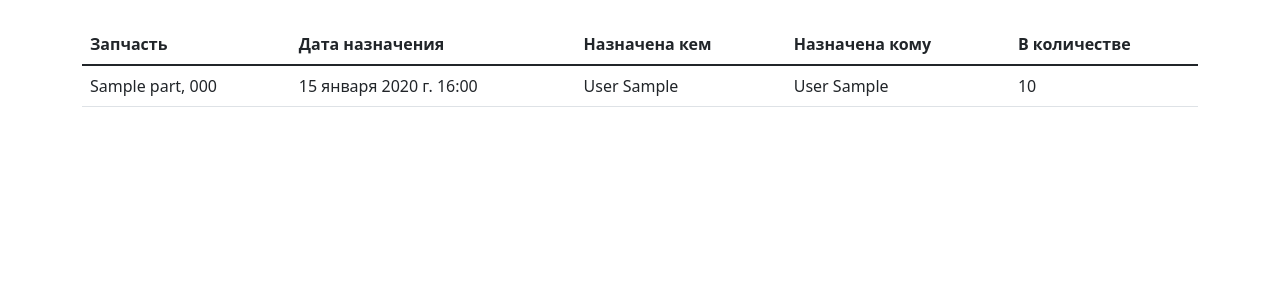
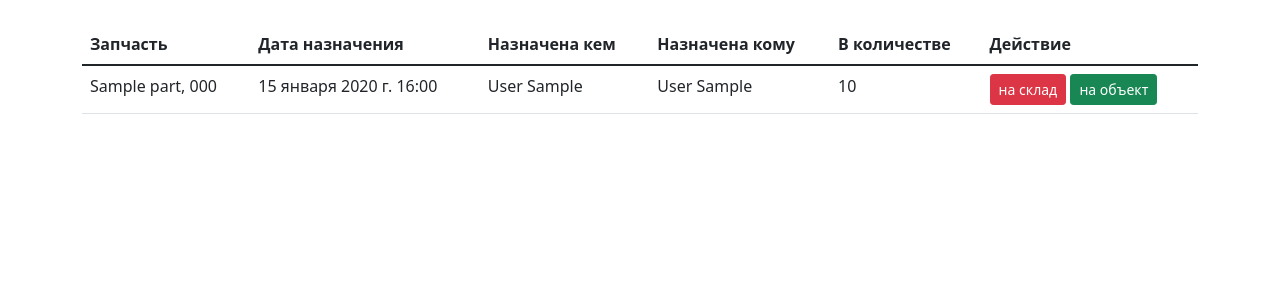
Before and after one commit to python9students/ESDP-Project-Service-Desk, a Django app: page /spare-part/active-list/ in a window 1280 px wide. Shown: the part 80-380 px from the top of the page. Run offline with Django 4.2, Linux system fonts and the light colour scheme; a user stored in the database is signed in; tables that the repository leaves empty hold one stand-in row (values such as "Sample post"); parts of the project's set-up code (start-up, migrations or seed data) failed here and were passed over; some libraries are stand-ins or nearby versions.

Commit message:
создал ссылки для снятия запчастей

```diff
--- a/source/ticket/templates/spare_part/list.html
+++ b/source/ticket/templates/spare_part/list.html
@@ -17,6 +17,7 @@
             <th scope="col">Назначена кем</th>
             <th scope="col">Назначена кому</th>
             <th scope="col">В количестве</th>
+            <th scope="col">Действие</th>
         </tr>
         </thead>
         <tbody>
@@ -27,6 +28,10 @@
                 <td>{{ active_part.assigned_by.last_name }} {{ active_part.assigned_by.first_name }}</td>
                 <td>{{ active_part.engineer.last_name }} {{ active_part.engineer.first_name }}</td>
                 <td>{{ active_part.quantity }}</td>
+                <td>
+                    <a href="#" class="btn btn-danger btn-sm">на склад</a>
+                    <a href="#" class="btn btn-success btn-sm">на объект</a>
+                </td>
             </tr>
         {% endfor %}
         </tbody>
--- a/source/ticket/views/spare_part.py
+++ b/source/ticket/views/spare_part.py
@@ -14,7 +14,7 @@ class SparePartAssignCreateView(LoginRequiredMixin, CreateView):
     form_class = SparePartAssignForm
 
     def get_success_url(self):
-        return reverse("ticket:chief_info")
+        return reverse("ticket:spare_part_active_list")
 
     def get_context_data(self, **kwargs):
         context = super(SparePartAssignCreateView, self).get_context_data(**kwargs)
@@ -54,7 +54,7 @@ class SparePartUserListView(LoginRequiredMixin, ListView):
     context_object_name = 'active_spare_parts'
 
     def get_queryset(self):
-        active_spare_parts = super().get_queryset()
+        active_spare_parts = super().get_queryset().order_by('-created_at')
         if self.request.user.has_perm('ticket.see_engineer_tickets') and not self.request.user.is_superuser:
             return active_spare_parts.filter(engineer=self.request.user)
         return active_spare_parts
```
Also changed, not shown: 1 other file.
